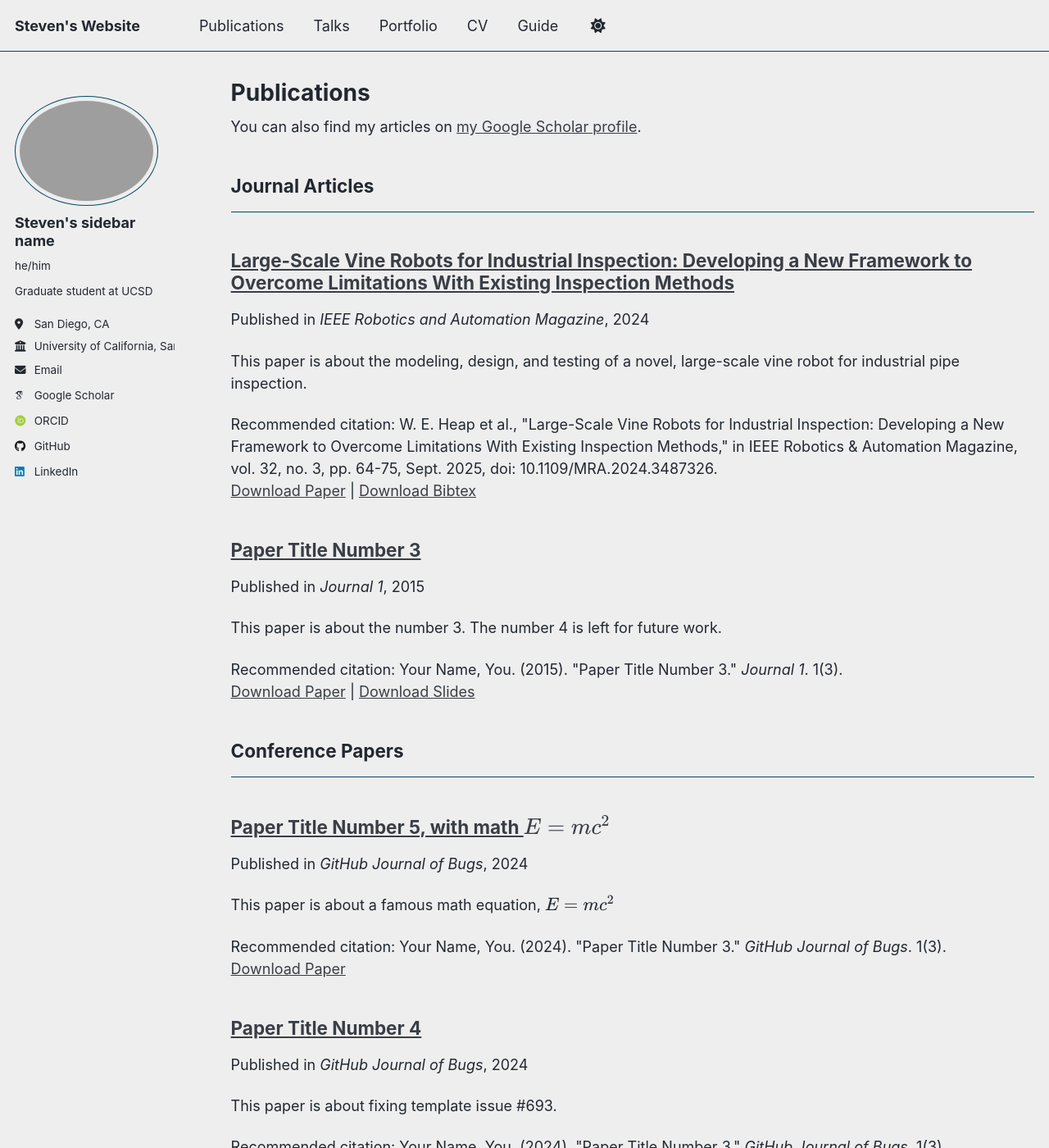
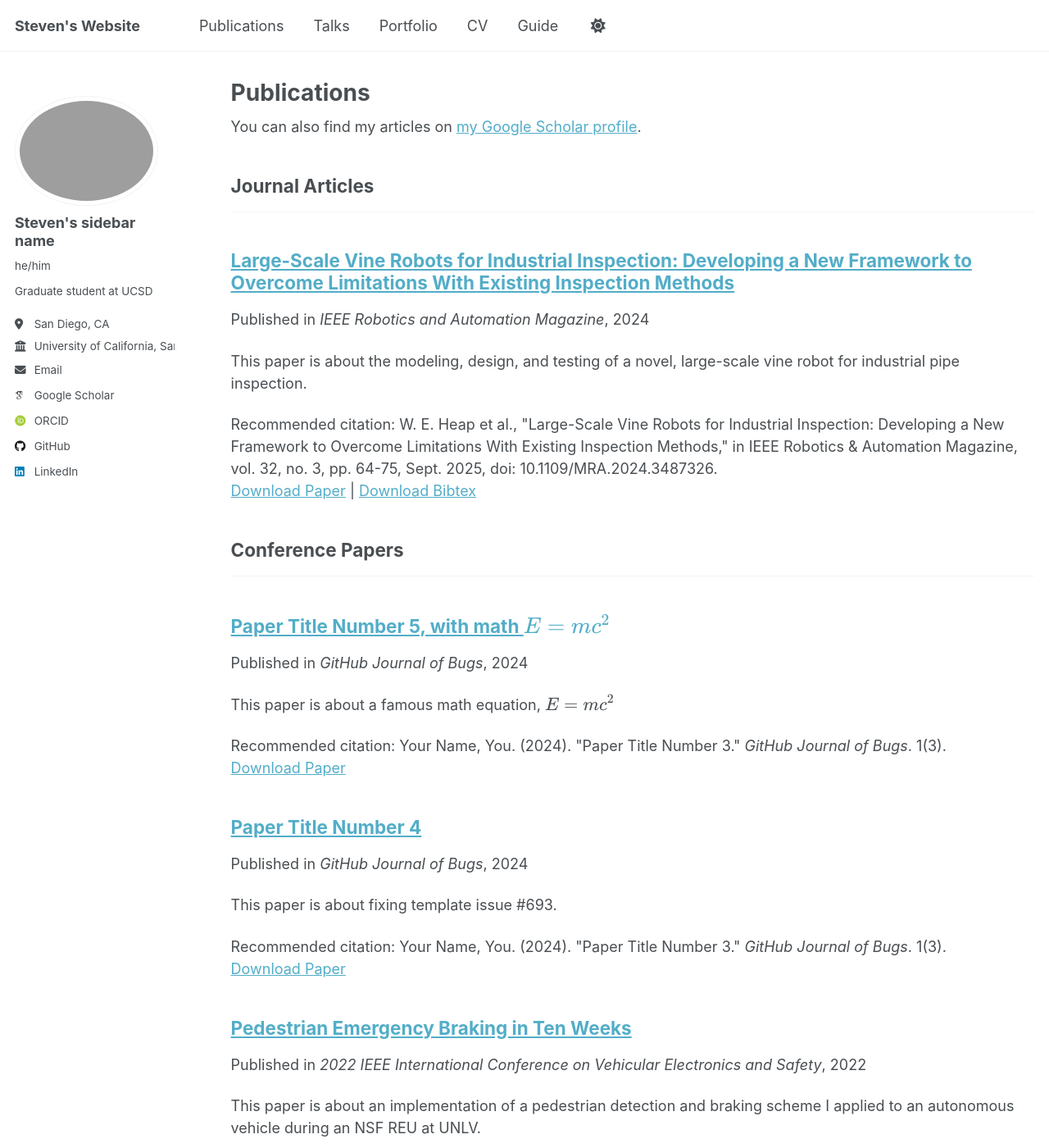
Before and after one commit to nguyensteven01/nguyensteven01.github.io, a Jekyll site: the page built from _pages/publications.html, in a window 1280 px wide and 1400 px high. Shown: the whole window at 82% size. Built offline with Jekyll 4.4.1, drawn with Linux system fonts in a browser that asks for light colours; some web fonts are replaced; a script that is not in the unit is left out.

Commit message:
Changed theme of website back to default, tried hiding some publication pages I don't want to show

```diff
--- a/_config.yml
+++ b/_config.yml
@@ -8,7 +8,7 @@
 
 # Basic Site Settings
 locale                   : "en-US"
-site_theme               : "air" # Currently available options are "default", "air"
+site_theme               : "default" # Currently available options are "default", "air"
 title                    : "Steven's Website"
 title_separator          : "-"
 name                     : &name "Steven Nguyen"
--- a/_publications/2015-10-01-paper-title-number-3.md
+++ /dev/null
@@ -1,14 +0,0 @@
----
-title: "Paper Title Number 3"
-collection: publications
-category: manuscripts
-permalink: /publication/2015-10-01-paper-title-number-3
-excerpt: 'This paper is about the number 3. The number 4 is left for future work.'
-date: 2015-10-01
-venue: 'Journal 1'
-slidesurl: 'http://academicpages.github.io/files/slides3.pdf'
-paperurl: 'http://academicpages.github.io/files/paper3.pdf'
-citation: 'Your Name, You. (2015). &quot;Paper Title Number 3.&quot; <i>Journal 1</i>. 1(3).'
----
-
-The contents above will be part of a list of publications, if the user clicks the link for the publication than the contents of section will be rendered as a full page, allowing you to provide more information about the paper for the reader. When publications are displayed as a single page, the contents of the above "citation" field will automatically be included below this section in a smaller font.
```
Also changed, not shown: _publications/vine_robot_paper.md (+1 -1 lines), _publications/Default Archive/2024-02-17-paper-title-number-4.md (renamed from _publications/2024-02-17-paper-title-number-4.md), _publications/Default Archive/2025-06-08-paper-title-number-5.md (renamed from _publications/2025-06-08-paper-title-number-5.md), 2 other files.
